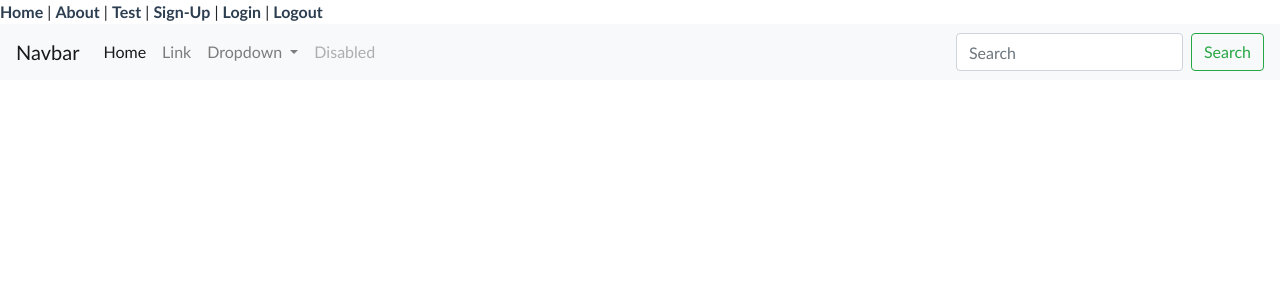
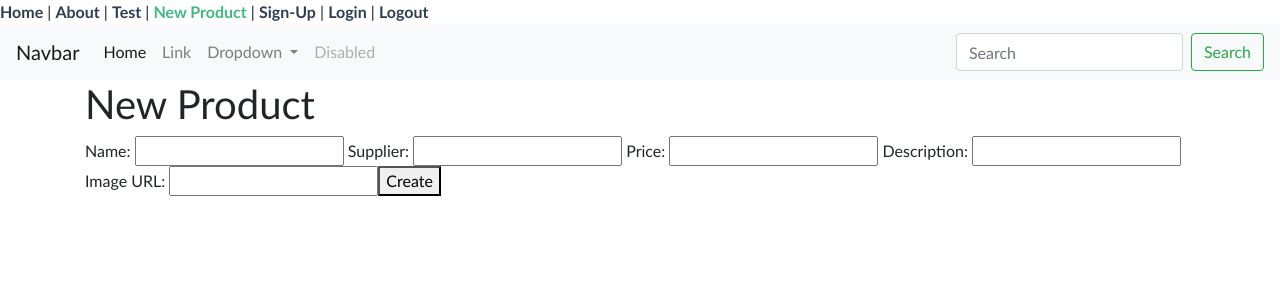
Before and after one commit to fionaian/mini_capstone_frontend, a Vue app: page /products/new in a window 1280 px wide. Shown: the top 300 px of the page. Built offline with nearby package versions, Linux system fonts and the light colour scheme.

Commit message:
add ProductsNew.vue

```diff
--- a/src/App.vue
+++ b/src/App.vue
@@ -6,6 +6,8 @@
       <router-link to="/about">About</router-link>
       |
       <router-link to="/test">Test</router-link>
+      |
+      <router-link to="/products/new">New Product</router-link>
       |
       <router-link to="/signup">Sign-Up</router-link>
       |
--- a/src/router.js
+++ b/src/router.js
@@ -1,6 +1,7 @@
 import Vue from "vue";
 import Router from "vue-router";
 import Home from "./views/Home.vue";
+import ProductsNew from "./views/ProductsNew.vue";
 import Test from "./views/Test.vue";
 import Signup from "./views/Signup.vue";
 import Login from "./views/Login.vue";
@@ -29,6 +30,11 @@ export default new Router({
     { path: "/login", name: "login", component: Login },
     { path: "/logout", name: "logout", component: Logout },
     {
+      path: "/products/new",
+      name: "products-new",
+      component: ProductsNew
+    },
+    {
       path: "/test",
       name: "test",
       component: Test
--- a/src/views/Home.vue
+++ b/src/views/Home.vue
@@ -1,17 +1,5 @@
 <template>
   <div class="container home">
-    <h1>New Product</h1>
-    Name:
-    <input v-model="name" type="text" />
-    Supplier:
-    <input v-model="supplier" type="text" />
-    Price:
-    <input v-model="price" type="text" />
-    Description:
-    <input v-model="description" type="text" />
-    Image URL:
-    <input v-model="imageUrl" type="text" />
-    <button v-on:click="createProduct()">Create</button>
     <h1>{{ message }}</h1>
     <div v-for="product in products">
       <h2>{{ product.name }}</h2>
@@ -52,12 +40,7 @@ export default {
     return {
       message: "THE S N A C K SHOP!",
       products: [],
-      currentProduct: {},
-      name: "",
-      supplier: "",
-      price: "",
-      description: "",
-      imageUrl: ""
+      currentProduct: {}
     };
   },
   created: function() {
@@ -67,28 +50,6 @@ export default {
     });
   },
   methods: {
-    createProduct: function() {
-      console.log("Create the product...");
-      var params = {
-        name: this.name,
-        price: this.price,
-        description: this.description,
-        supplier_id: 1,
-        image_url: this.imageUrl
-      };
-      axios
-        .post("/api/products", params)
-        .then(response => {
-          console.log("Success", response.data);
-          this.products.push(response.data);
-          this.name = "";
-          this.supplier = "";
-          this.price = "";
-          this.description = "";
-          this.imageUrl = "";
-        })
-        .catch(error => console.log(error.response));
-    },
     showProduct: function(inputProduct) {
       if (this.currentProduct === inputProduct) {
         this.currentProduct = {};
--- /dev/null
+++ b/src/views/ProductsNew.vue
@@ -0,0 +1,54 @@
+<template>
+  <div class="container new">
+    <h1>New Product</h1>
+    Name:
+    <input v-model="name" type="text" />
+    Supplier:
+    <input v-model="supplier" type="text" />
+    Price:
+    <input v-model="price" type="text" />
+    Description:
+    <input v-model="description" type="text" />
+    Image URL:
+    <input v-model="imageUrl" type="text" />
+    <button v-on:click="createProduct()">Create</button>
+  </div>
+</template>
+
+<style></style>
+
+<script>
+import axios from "axios";
+export default {
+  data: function() {
+    return {
+      products: [],
+      currentProduct: {},
+      name: "",
+      supplier: "",
+      price: "",
+      description: "",
+      imageUrl: ""
+    };
+  },
+  methods: {
+    createProduct: function() {
+      console.log("Add a product...");
+      var params = {
+        name: this.name,
+        price: this.price,
+        description: this.description,
+        supplier_id: 1,
+        image_url: this.imageUrl
+      };
+      axios
+        .post("/api/products", params)
+        .then(response => {
+          console.log("Success", response.data);
+          this.$router.push("/");
+        })
+        .catch(error => console.log(error.response));
+    }
+  }
+};
+</script>
```
